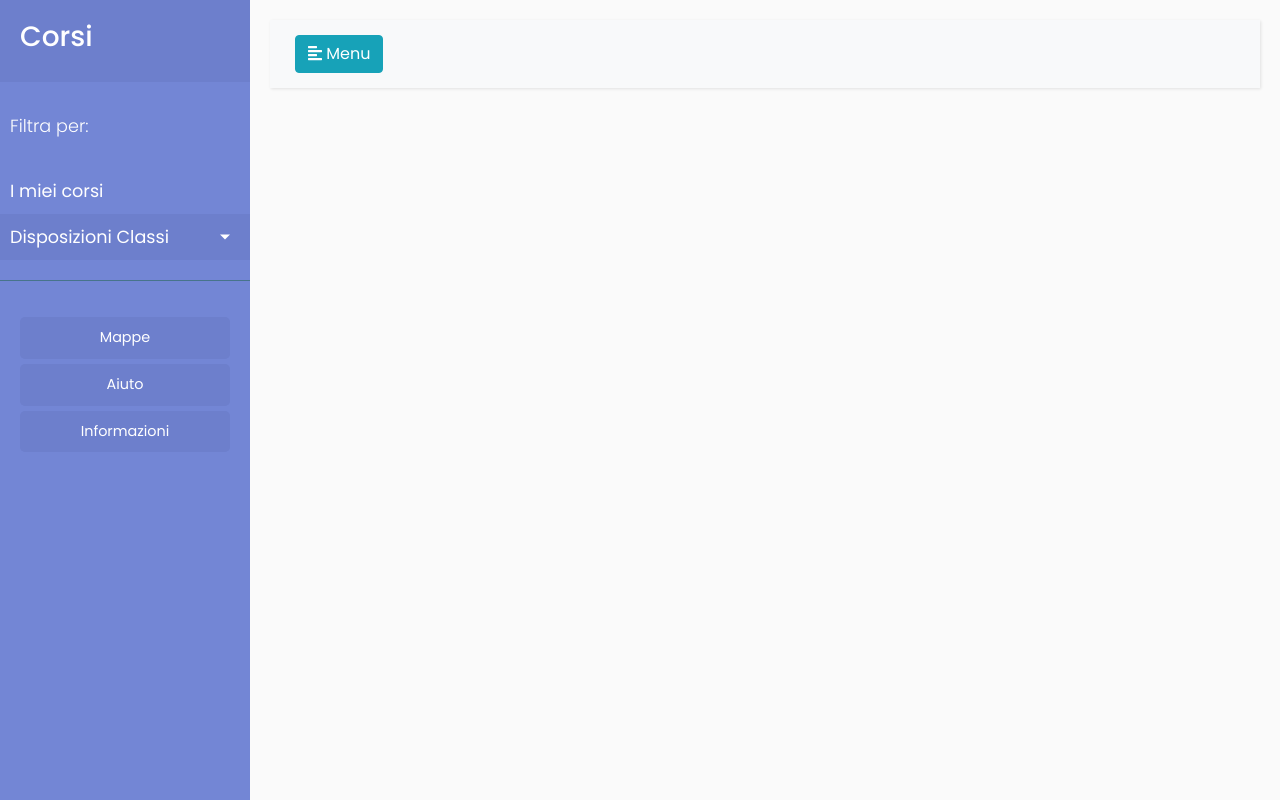
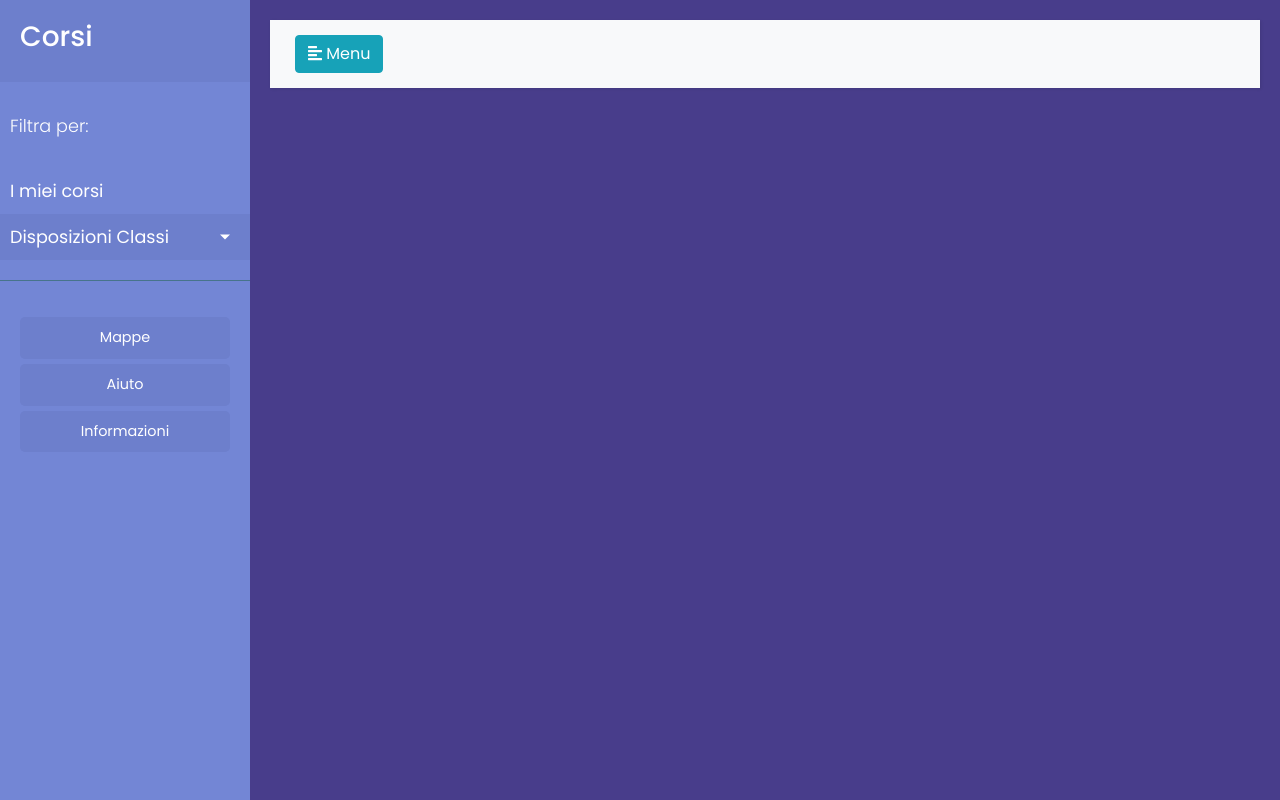
Before and after one commit to Ro0t-set/SetFlex-CodiceBrutto-18-19, a Django app: page /34/appello/ in a window 1280 px wide. Run offline with Django 3.2, Linux system fonts and the light colour scheme; a user stored in the database is signed in; data comes from the database, SQL or seed files in the repository; both versions use the stored data as it was after the commit; some libraries are stand-ins or nearby versions.

Commit message:
new color

```diff
--- a/app/static/css/sidebar.css
+++ b/app/static/css/sidebar.css
@@ -3,7 +3,7 @@
 @import "https://fonts.googleapis.com/css?family=Poppins:300,400,500,600,700";
 body {
     font-family: 'Poppins', sans-serif;
-    background: #fafafa;
+    background: #483d8b;
 }
 
 p {
```
Also changed, not shown: db.sqlite3.
